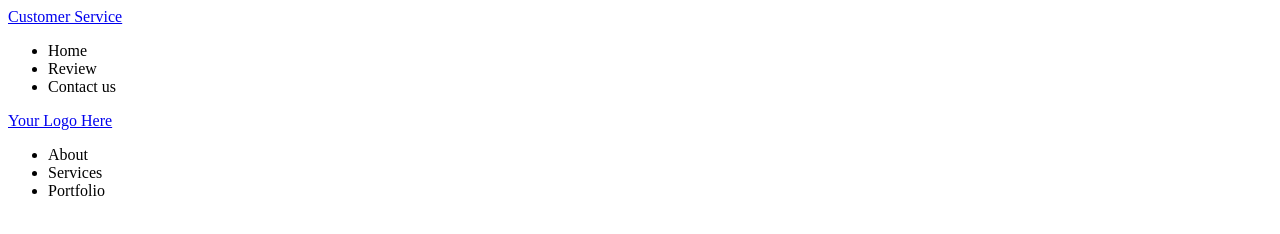
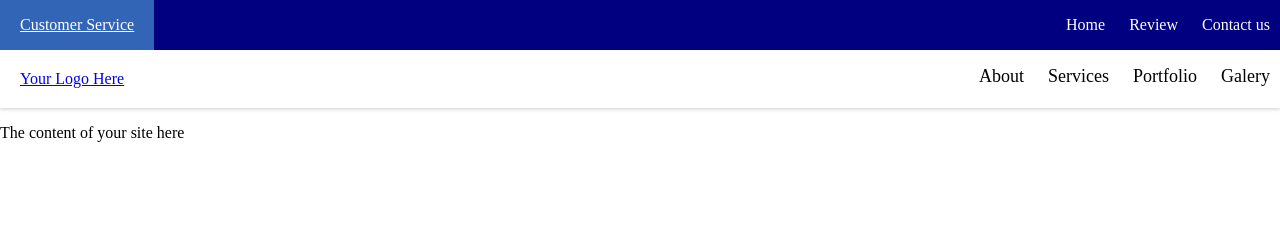
Before and after one commit to alexisboutonnet/UX-Sticky-Menu, a plain HTML site: page index.html in a window 1280 px wide. Drawn offline with Linux system fonts and the light colour scheme.

Commit message:
modify html

```diff
--- a/index.html
+++ b/index.html
@@ -1,11 +1,13 @@
 <!DOCTYPE html>
+<link rel="stylesheet" type="text/css" href="style.css" />
 
 <div id="topbar" class="topbar_container">
-    <div id="topbar_left" class="topbar_container_left">
+    <div class="topbar_content">
+        <div class="topbar_left">
             <a class="btn" href="tel:0102030405">Customer Service</a>
         </div>
-    <div id="topbar_right" class="topbar_container_right">
-        <nav id="menu_sec" class="secondary_menu">
+        <div class="topbar_right">
+            <nav id="menu_sec">
                 <ul id="menu_sec_content" class="secondary_menu_content">
                     <li class="secondary_menu_item">
                         Home
@@ -19,9 +21,12 @@
                 </ul>
             </nav>
         </div>
-    <div id="nav_bar" class="nav_bar_container">
+    </div>
+</div>
+<div id="nav_bar" class="navbar_container">
+    <div class="navbar_content">
         <div class="logo_container">
-            <a class="btn" href="index.html">
+            <a href="index.html">
                 Your Logo Here
             </a>
         </div>
@@ -37,8 +42,16 @@
                     <li class="main_menu_item">
                         Portfolio
                     </li>
+                    <li class="main_menu_item">
+                        Galery
+                    </li>
                 </ul>
             </nav>
         </div>
     </div>
 </div>
+<div class="main_content">
+    <div class="content_section">
+        <p>The content of your site here</p>
+    </div>
+</div>
```
Lines whose indentation alone changed are shown as unchanged.
